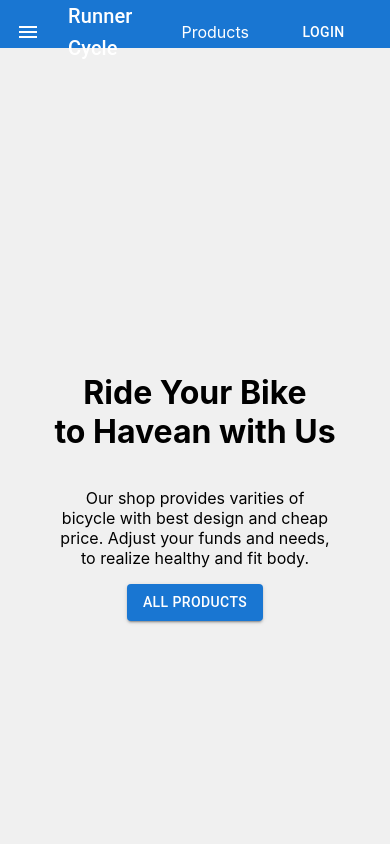
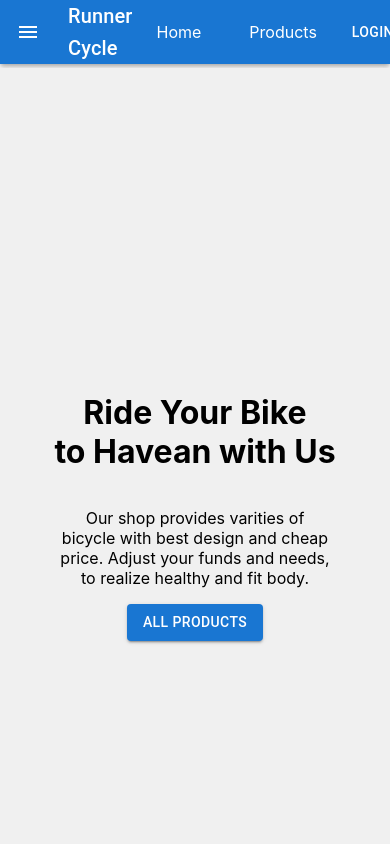
Before and after one commit to ra-raju/bicycle-website, a React (Create React App) app: page / in a window 390 px wide. Shown: the top 844 px of the page. Built offline with nearby package versions, Linux system fonts and the light colour scheme; no server answers.

Commit message:
navigation responsive

```diff
--- a/src/Pages/Homepage/Hero/Hero.css
+++ b/src/Pages/Homepage/Hero/Hero.css
@@ -2,6 +2,7 @@
   width: 100%;
   height: auto;
   background-color: #f0f0f0;
+  margin-top: 20px;
 }
 
 .hero-img {
--- a/src/Pages/Sharedpage/Footer/Footer.css
+++ b/src/Pages/Sharedpage/Footer/Footer.css
@@ -5,10 +5,12 @@
 }
 .address {
   text-align: left;
+  font-weight: 300;
 }
 
 .contact-us {
   text-align: left;
+  font-weight: 300;
 }
 
 .footer-link {
--- /dev/null
+++ b/src/Pages/Sharedpage/Navigation/Navigation.css
@@ -0,0 +1,5 @@
+@media screen and (max-width: 600px) {
+  .appbar {
+    overflow-x: auto;
+  }
+}
--- a/src/Pages/Sharedpage/Navigation/Navigation.jsx
+++ b/src/Pages/Sharedpage/Navigation/Navigation.jsx
@@ -1,4 +1,5 @@
 import MenuIcon from '@mui/icons-material/Menu';
+import { Avatar } from '@mui/material';
 import AppBar from '@mui/material/AppBar';
 import Box from '@mui/material/Box';
 import Button from '@mui/material/Button';
@@ -8,12 +9,13 @@ import Typography from '@mui/material/Typography';
 import * as React from 'react';
 import { Link, NavLink } from 'react-router-dom';
 import useAuth from '../../../Hooks/useAuth';
+import './Navigation.css';
 
 export default function Navigation() {
   const { user, logOut } = useAuth();
   return (
     <Box sx={{ flexGrow: 1 }}>
-      <AppBar position="static">
+      <AppBar position="static" className="appbar">
         <Toolbar>
           <IconButton
             size="large"
@@ -30,13 +32,23 @@ export default function Navigation() {
             </Link>
           </Typography>
 
-          <Box sx={{ mx: 5 }}>
+          <Box sx={{ mx: 3 }}>
+            <NavLink
+              to="/"
+              style={{
+                textDecoration: 'none',
+                color: 'white',
+              }}
+            >
+              Home
+            </NavLink>
+          </Box>
+          <Box sx={{ mx: 3 }}>
             <NavLink
               to="/products"
               style={{
                 textDecoration: 'none',
                 color: 'white',
-                marginRight: '5px',
               }}
             >
               Products
@@ -44,6 +56,7 @@ export default function Navigation() {
           </Box>
 
           {user.email ? (
+            <>
               <Box>
                 <NavLink
                   to="/dashboard"
@@ -55,11 +68,16 @@ export default function Navigation() {
                 >
                   Dashboard
                 </NavLink>
+              </Box>
+
+              <Box sx={{ mr: 2 }}>
                 <span>{user.displayName}</span>
-              <Button color="inherit" onClick={logOut} sx={{ mr: 3 }}>
+              </Box>
+              <Avatar alt="Remy Sharp" src={user.photoURL} />
+              <Button color="inherit" onClick={logOut} sx={{ mx: 2 }}>
                 Logout
               </Button>
-            </Box>
+            </>
           ) : (
             <Button color="inherit" sx={{ mr: 2 }}>
               <Link
@@ -67,7 +85,6 @@ export default function Navigation() {
                 style={{
                   textDecoration: 'none',
                   color: 'white',
-                  marginRight: '5px',
                 }}
               >
                 Login
```
Lines whose indentation alone changed are shown as unchanged.
